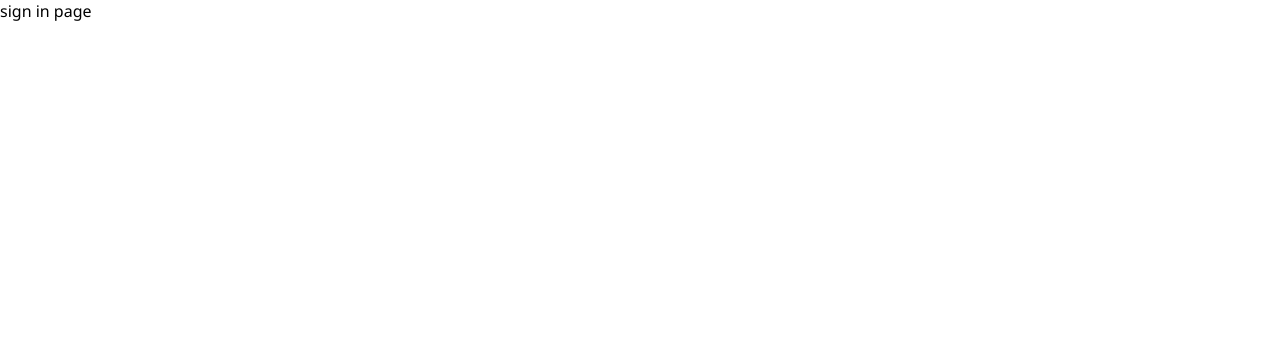
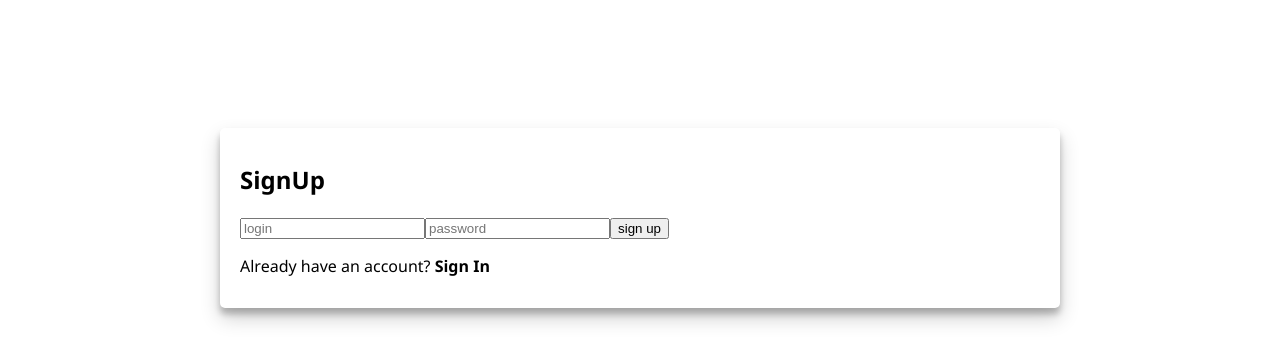
Before and after one commit to Yurii-Chornii/intent-frontend-app, a React (Create React App) app in the folder tour-agency/: page / in a window 1280 px wide. Shown: the top 362 px of the page. Built offline with nearby package versions, Linux system fonts and the light colour scheme.

Commit message:
logination done

```diff
--- a/tour-agency/src/components/SignIn/SignIn.scss
+++ b/tour-agency/src/components/SignIn/SignIn.scss
@@ -0,0 +1,8 @@
+.signIn{
+  width: 90%;
+  max-width: 800px;
+  border-radius: 5px;
+  box-shadow: 0 10px 20px rgba(0, 0, 0, 0.19), 0 6px 6px rgba(0, 0, 0, 0.23);
+  margin: 10% auto 0;
+  padding: 15px 20px;
+}
--- a/tour-agency/src/components/SignIn/SignIn.tsx
+++ b/tour-agency/src/components/SignIn/SignIn.tsx
@@ -1,9 +1,77 @@
+import {observer} from "mobx-react-lite";
+import { useHistory } from "react-router-dom";
+import Users from "../../store/Users";
 import "./SignIn.scss";
 
-export default function SignIn (){
+const SignIn = observer(() => {
+    const history = useHistory();
+
+
     return (
-        <div>
-            sign in page
+        <div className="signIn">
+            <header className="signIn__header">
+                <h2>{Users.signInPageView}</h2>
+            </header>
+            {Users.signInPageView === "SignUp" && (
+                <section>
+                    <form onSubmit={(e: any) => {
+                        e.preventDefault();
+                        const login = e.target[0].value;
+                        const password = e.target[1].value;
+                        if (!login || !password) alert("No login or password")
+                        else {
+                            const success = Users.signUp(login, password);
+                            if (!success) alert("This login is occupated")
+                        }
+
+                    }}>
+                        <input type="text" placeholder="login"/>
+                        <input type="text" placeholder="password"/>
+                        <button>sign up</button>
+                        <p>
+                            Already have an account?
+                            <b onClick={() => Users.setSignInPageView("SignIn")}> Sign In</b>
+                        </p>
+                    </form>
+                </section>
+            )}
+            {Users.signInPageView === "SignIn" && (
+                <section>
+                    <form onSubmit={(e: any) => {
+                        e.preventDefault();
+                        const login = e.target[0].value;
+                        const password = e.target[1].value;
+                        if (!login || !password) alert("No login or password")
+                        else {
+                            const success = Users.signIn(login, password);
+                            if (!success) alert("Wrong login or password")
+                            else history.push("/tours")
+                        }
+
+                    }}>
+                        <input type="text" placeholder="login"/>
+                        <input type="text" placeholder="password"/>
+                        <button>sign in</button>
+                        <p>
+                            Don't have an account?
+                            <b onClick={() => Users.setSignInPageView("SignUp")}> Sign Up</b>
+                        </p>
+                    </form>
+                </section>
+            )}
+            {Users.signInPageView === "Logined" && (
+                <section>
+                    <p>You are logined as <b>{Users.loginedUser?.login}</b></p>
+                    <button onClick={() => {
+                        Users.setLoginedUser(undefined);
+                        Users.setIsSignedIn(false);
+                        Users.setSignInPageView("SignIn");
+                    }}>log out</button>
+                </section>
+            )}
+
         </div>
     );
-}
+})
+
+export default SignIn;
--- a/tour-agency/src/components/Tour/Tour.tsx
+++ b/tour-agency/src/components/Tour/Tour.tsx
@@ -3,7 +3,6 @@ import data from "../../store/Data"
 import {observer} from "mobx-react-lite";
 import {useEffect} from "react";
 import "./Tour.scss"
-import {log} from "util";
 
 
 interface IParams {
--- /dev/null
+++ b/tour-agency/src/interfaces/IUser.ts
@@ -0,0 +1,6 @@
+export interface IUser{
+    id: number,
+    login: string,
+    password: string,
+    cart: number[]
+}
--- /dev/null
+++ b/tour-agency/src/store/Users.ts
@@ -0,0 +1,71 @@
+import {makeAutoObservable} from "mobx";
+import {IUser} from "../interfaces/IUser";
+
+class Users {
+    users: IUser[] = [
+        {
+            id: 1,
+            login: "admin",
+            password: "admin",
+            cart: [1, 2, 10]
+        },
+        {
+            id: 2,
+            login: "root",
+            password: "root",
+            cart: [3, 25, 19]
+        }
+    ];
+    signInPageView: string = "SignUp";
+    isSignedIn: boolean = false;
+    loginedUser: IUser | undefined = undefined;
+
+    constructor() {
+        makeAutoObservable(this);
+    }
+
+    setSignInPageView(newView: string): void {
+        this.signInPageView = newView;
+    }
+
+    setIsSignedIn(status: boolean): void {
+        this.isSignedIn = status;
+    }
+
+    setLoginedUser(user: IUser | undefined): void {
+        this.loginedUser = user;
+    }
+
+    //sign in
+    signIn(login: string, password: string): boolean {
+        const foundUser = this.users.find(value => value.login === login);
+        if (foundUser) {
+            if (foundUser.login === login) {
+                this.setIsSignedIn(true);
+                this.setLoginedUser(foundUser);
+                this.setSignInPageView("Logined");
+                return true;
+            }
+        }
+        return false
+    }
+
+
+    //sign up
+    signUp(login: string, password: string): boolean {
+        const foundUser = this.users.find(value => value.login === login);
+        if(foundUser) return false;
+        const newUser: IUser = {
+            id: new Date().getTime(),
+            login,
+            password,
+            cart: []
+        }
+        this.users.push(newUser);
+        this.setSignInPageView("SignIn");
+        return true;
+    }
+
+}
+
+export default new Users();
```
